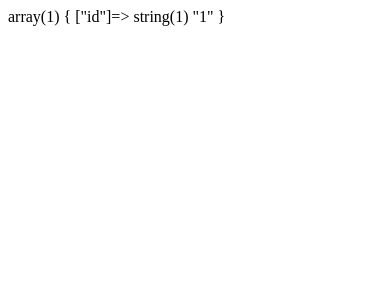
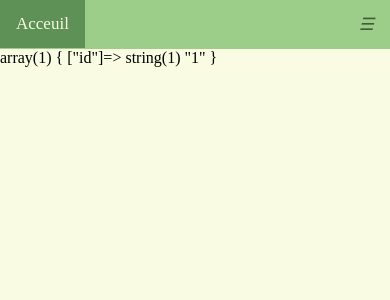
Before and after one commit to CaretUnderscoreCaret/Workshop-B3-EPSI, a PHP site: page /includes/header.php in a window 390 px wide. Shown: the top 300 px of the page. Run offline with PHP 8.4, Linux system fonts and the light colour scheme; tables that the repository leaves empty or names only in its code hold one stand-in row (values such as "Sample post").

Commit message:
header + css

```diff
--- /dev/null
+++ b/css/header.css
@@ -0,0 +1,55 @@
+ body {
+	margin: 0px;
+	background-color: #f9fce2;
+ }
+
+ .topnav {
+	background-color: #9ccd89;
+	overflow: hidden;
+  }
+
+  .topnav a {
+	float: left;
+	display: block;
+	color: #3e5e39;
+	text-align: center;
+	padding: 14px 16px;
+	text-decoration: none;
+	font-size: 17px;
+  }
+
+  .topnav a:hover {
+	background-color:  #689c60 ;
+	color: #f9fce2;
+  }
+
+  .topnav a.active {
+	background-color: #5e9155;
+	color: #f9fce2;
+  }
+
+  .topnav .icon {
+	display: none;
+  }
+
+@media screen and (max-width: 600px) {
+	.topnav a:not(:first-child) {display: none;}
+	.topnav a.icon {
+	  float: right;
+	  display: block;
+	}
+  }
+
+  @media screen and (max-width: 600px) {
+	.topnav.responsive {position: relative;}
+	.topnav.responsive a.icon {
+	  position: absolute;
+	  right: 0;
+	  top: 0;
+	}
+	.topnav.responsive a {
+	  float: none;
+	  display: block;
+	  text-align: left;
+	}
+  }
--- a/includes/header.php
+++ b/includes/header.php
@@ -3,6 +3,37 @@ include 'classes/DB.php';
 session_start();
 
 DB::connect();
+
+echo '
+<!DOCTYPE html>
+<html lang="fr">
+<script src="js/header.js"> </script>
+	<head>
+		<meta charset="utf-8">
+		<meta name="viewport" content="width=device-width, initial-scale=1.0">
+		<title>Exemple d\'un menu responsive</title>
+		<link rel="stylesheet" href="../css/header.css">
+	</head>
+	<body>
+		<div class="topnav" id="myTopnav">
+			<a href="#home" class="active">Acceuil</a>
+			<a href="#news">Trouver des producteurs</a>
+			<a href="#contact">Contact</a>
+			<a href="#about">About</a>
+			<a href="javascript:void(0);" class="icon" onclick="openMenu()">
+				<i class="fa fa-bars"><label>☰</label></i>
+			</a>
+		</div>
+	</body>
+</html>
+';
+
+
+
+
+
+
+
 $query = DB::query("
 	SELECT *
 	FROM users
--- /dev/null
+++ b/includes/js/header.js
@@ -0,0 +1,12 @@
+
+/*
+Ouvre le menu de navigation pour mobile
+*/
+function openMenu() {
+	var x = document.getElementById("myTopnav");
+	if (x.className === "topnav") {
+	  x.className += " responsive";
+	} else {
+	  x.className = "topnav";
+	}
+  }
```
